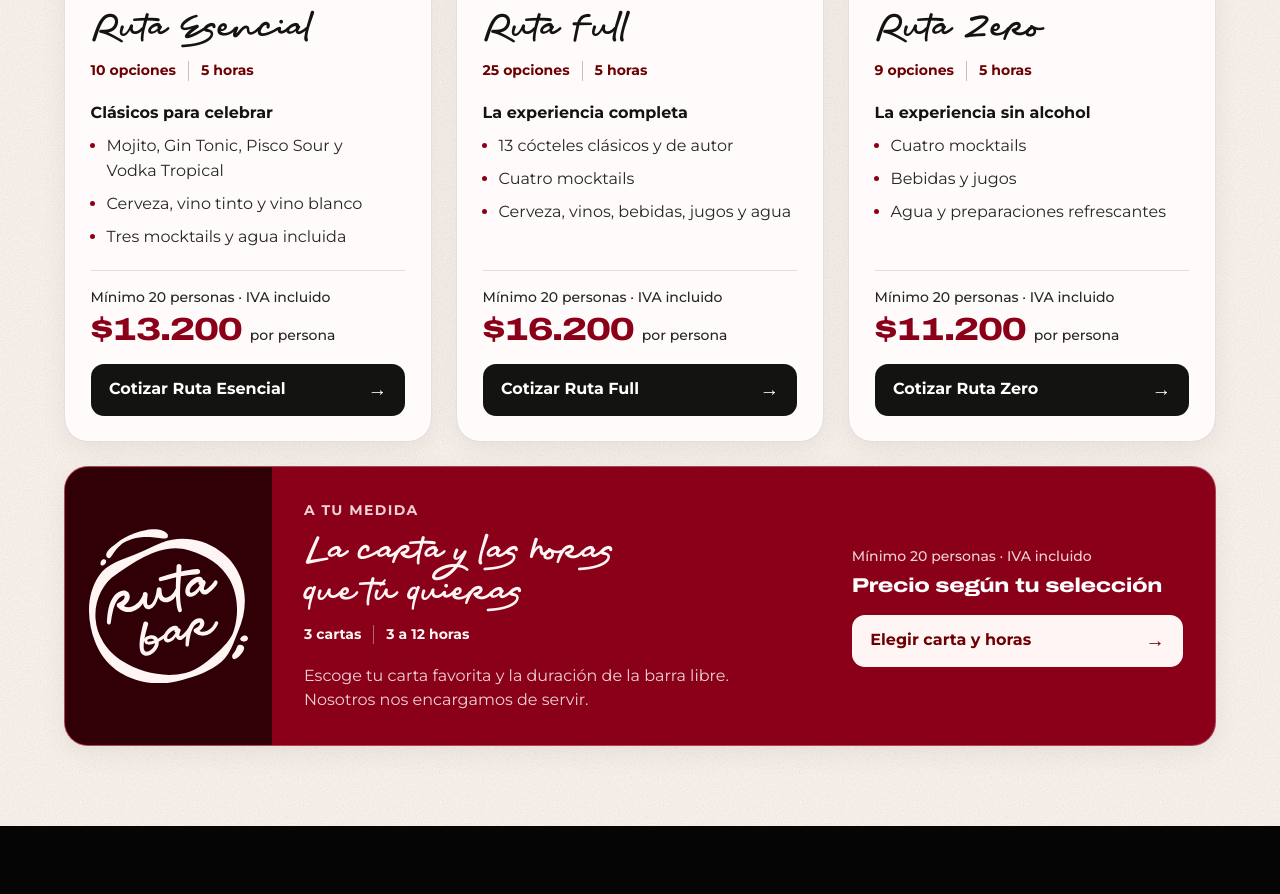
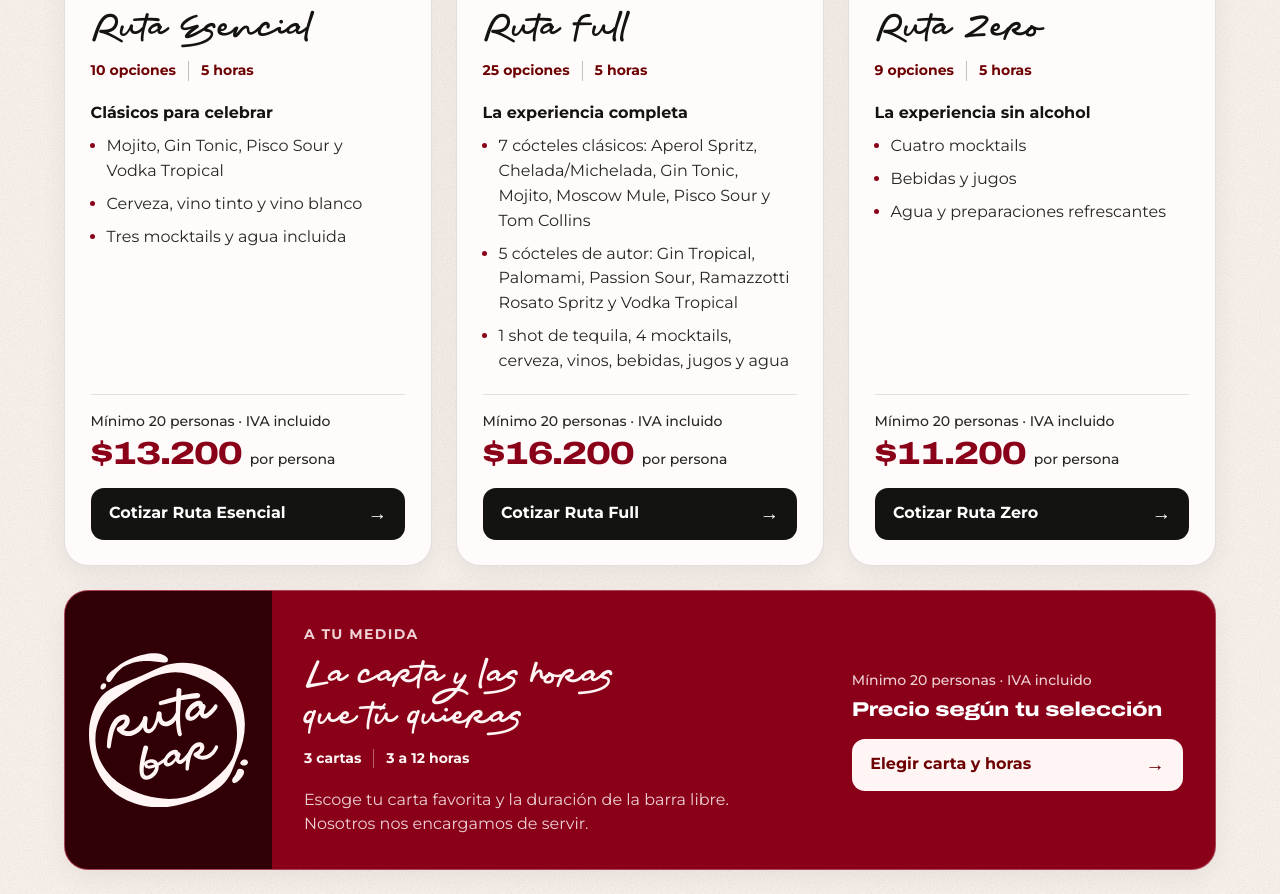
Before and after one commit to MatiNicolasur/RUTABAR, a Next.js app: page / in a window 1280 px wide. Shown: the part 1900-2794 px from the top of the page. Built offline with nearby package versions, Linux system fonts and the light colour scheme.

Commit message:
Detalla cócteles de Ruta Full

```diff
--- a/src/components/RutasServicio.tsx
+++ b/src/components/RutasServicio.tsx
@@ -21,9 +21,9 @@
     id: 'completa',
     bajada: 'La experiencia completa',
     incluye: [
-      '13 cócteles clásicos y de autor',
-      'Cuatro mocktails',
-      'Cerveza, vinos, bebidas, jugos y agua',
+      '7 cócteles clásicos: Aperol Spritz, Chelada/Michelada, Gin Tonic, Mojito, Moscow Mule, Pisco Sour y Tom Collins',
+      '5 cócteles de autor: Gin Tropical, Palomami, Passion Sour, Ramazzotti Rosato Spritz y Vodka Tropical',
+      '1 shot de tequila, 4 mocktails, cerveza, vinos, bebidas, jugos y agua',
     ],
     imagen: '/fotos/pack-ruta-full-movil.jpg',
     imagenAlt: 'Cócteles sobre una barra móvil negra en un matrimonio al aire libre con luces rojas',
--- a/src/data/carta-web.ts
+++ b/src/data/carta-web.ts
@@ -118,7 +118,7 @@
   {
     nombre: 'Ruta Full',
     cantidad: '25 opciones · 5 horas de referencia',
-    detalle: '13 cócteles, 4 mocktails y 8 opciones entre cerveza, vinos, bebidas, jugo y agua.',
+    detalle: '12 cócteles (7 clásicos y 5 de autor), 1 shot de tequila, 4 mocktails y 8 opciones entre cerveza, vinos, bebidas, jugo y agua.',
   },
   {
     nombre: 'Ruta Zero',
--- a/src/data/precios-cotizacion.ts
+++ b/src/data/precios-cotizacion.ts
@@ -34,7 +34,7 @@
       id: 'completa',
       nombre: 'Ruta Full',
       bebidas: 25,
-      resumen: '13 cócteles, 4 mocktails y 8 bebidas entre cerveza, vinos, refrescos, jugo y agua.',
+      resumen: '12 cócteles (7 clásicos y 5 de autor), 1 shot de tequila, 4 mocktails y 8 bebidas entre cerveza, vinos, refrescos, jugo y agua.',
       precios: { 3: 532_000, 4: 600_000, 5: 656_000, 6: 712_000, 7: 768_000, 8: 828_000, 9: 884_000, 10: 936_000, 11: 992_000, 12: 1_048_000 },
     },
   ],
```
